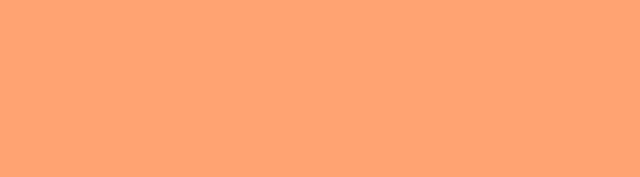
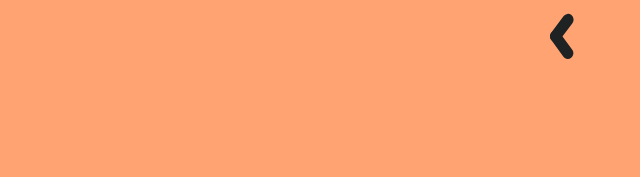
Before and after one commit to Sreehari0o4/portfolioW, a plain HTML site: page pages/projects/spareparts/spareparts.html in a window 1280 px wide. Shown: the top 177 px of the page, 640-1280 px from the left. Drawn offline with Linux system fonts and the light colour scheme; a web font is replaced by a local one.

Commit message:
Add top bar with back button

```diff
--- a/pages/projects/spareparts/spareparts.css
+++ b/pages/projects/spareparts/spareparts.css
@@ -319,9 +319,8 @@ body::before {
 
 .back-to-top-btn:hover {
     background: url('../../../images/backorng.svg') no-repeat center;
-    transform: scale(1.1);
-    width: 48px;
-    height: 48px;
+    background-size: contain;
+    transform: scale(1.2);
 }
 
 .back-to-top-icon {
@@ -329,3 +328,40 @@ body::before {
     height: 44px;
     object-fit: contain;
 }
+
+/* Topbar */
+.topbar {
+    position: absolute;
+    top: 0;
+    left: 0;
+    width: 100%;
+    height: 60px;
+    background: transparent;
+    display: flex;
+    justify-content: flex-end;
+    align-items: center;
+    padding: 0 40px; /* Increased from 30px to 40px */
+    z-index: 100;
+}
+
+.topbar-button {
+    margin-top: 15px; /* Adjusted to align with the topbar height */
+    background: transparent;
+    border: none;
+    padding: 15px; /* Increased from 10px to 15px */
+    cursor: pointer;
+    transition: transform 0.2s ease;
+    border-radius: 4px; /* Add some border radius for better visual */
+}
+
+.topbar-button:hover {
+    background: transparent;
+    transform: scale(1.1);
+
+}
+
+.back-icon {
+    width: 46px;
+    height: 46px;
+    object-fit: contain;
+}
--- a/pages/projects/spareparts/spareparts.html
+++ b/pages/projects/spareparts/spareparts.html
@@ -7,6 +7,11 @@
     <link rel="stylesheet" href="spareparts.css">
 </head>
 <body>
+    <div class="topbar">
+        <button class="topbar-button" onclick="history.back()">
+            <img src="images/backb.svg" alt="Back" class="back-icon">
+        </button>
+    </div>
     <div class="hero-block"></div>
     <h1 class="main-title">Spare-parts management</h1>
     <p class="sub-title">Full-stack Developer</p>
```
Also changed, not shown: pages/projects/spareparts/images/backb.svg (added).
